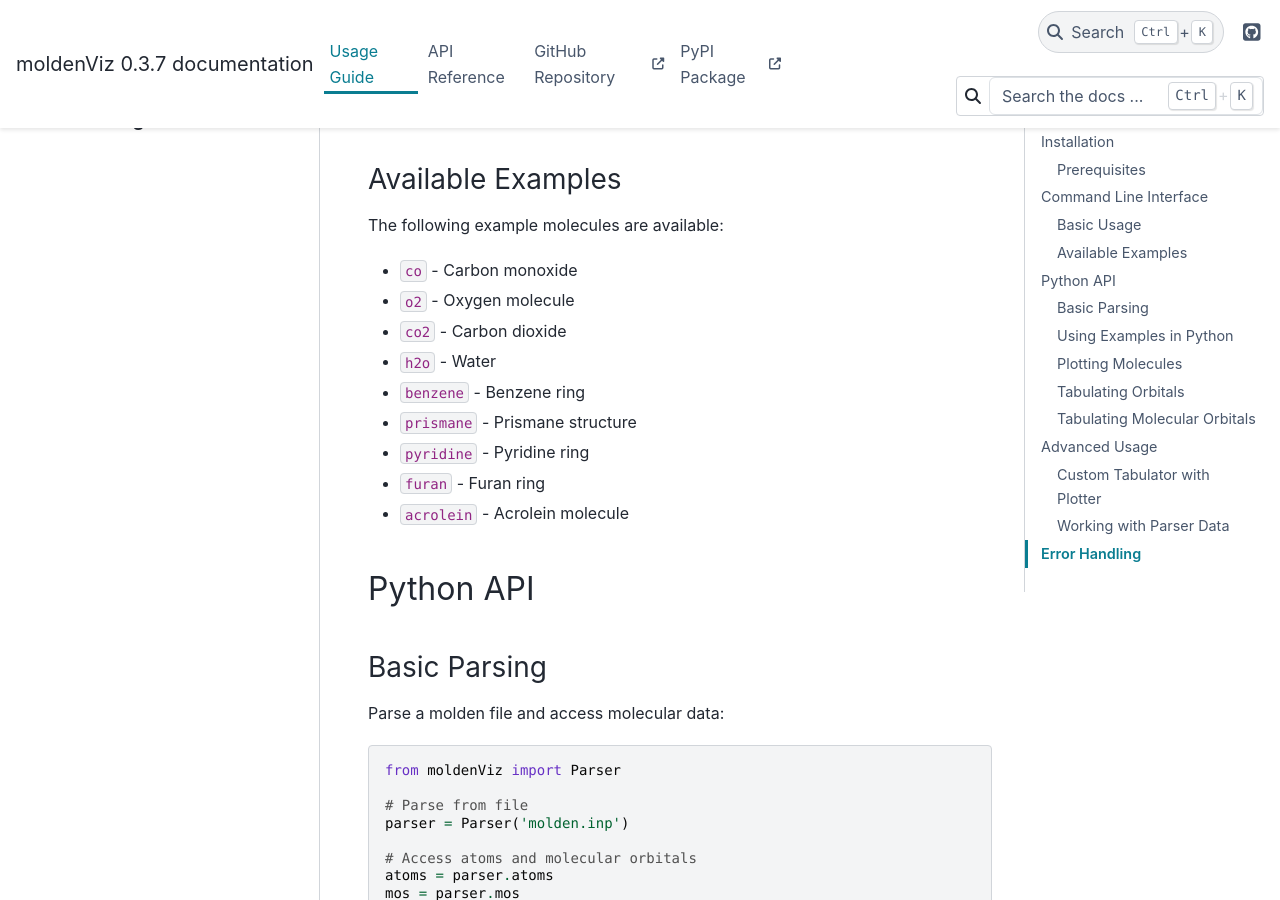
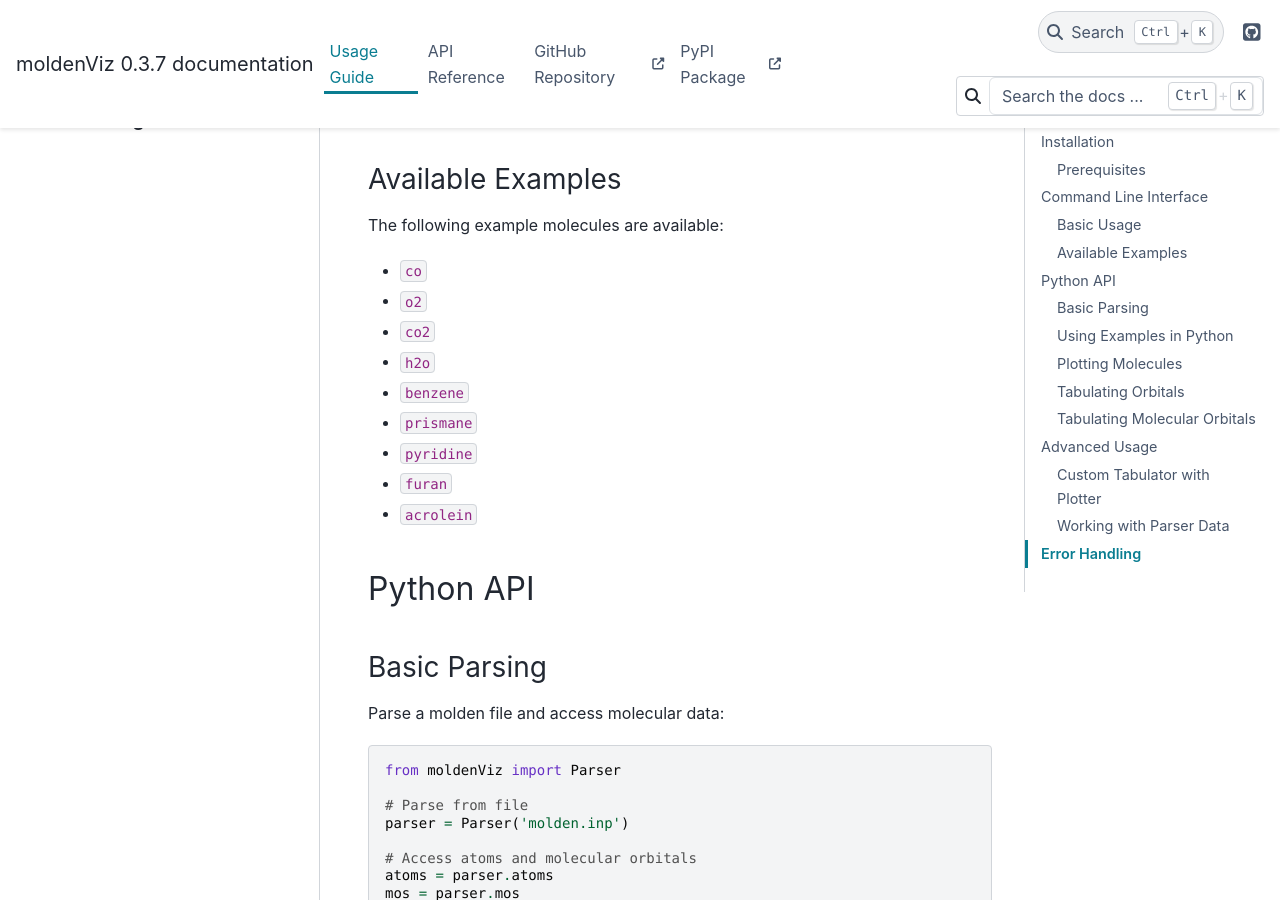
Before and after one commit to Faria22/moldenViz, a Sphinx documentation site: the page built from docs/source/usage.rst, in a window 1280 px wide and 900 px high, scrolled down 1440 px. Built offline with Sphinx 7.4.7 and the PyData theme 0.15.4, drawn with Linux system fonts in a browser that asks for light colours.

Commit message:
Format molecule list for better readability

```diff
--- a/docs/source/usage.rst
+++ b/docs/source/usage.rst
@@ -70,15 +70,15 @@
 
 The following example molecules are available:
 
-- ``co`` - Carbon monoxide
-- ``o2`` - Oxygen molecule
-- ``co2`` - Carbon dioxide
-- ``h2o`` - Water
-- ``benzene`` - Benzene ring
-- ``prismane`` - Prismane structure
-- ``pyridine`` - Pyridine ring
-- ``furan`` - Furan ring
-- ``acrolein`` - Acrolein molecule
+- ``co``
+- ``o2``
+- ``co2``
+- ``h2o``
+- ``benzene``
+- ``prismane``
+- ``pyridine``
+- ``furan``
+- ``acrolein``
 
 Python API
 ----------
```
